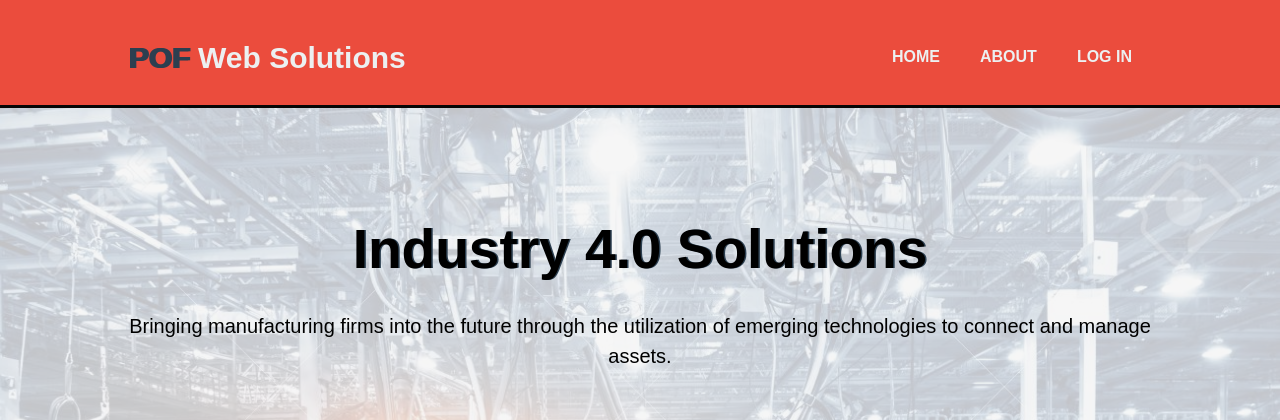
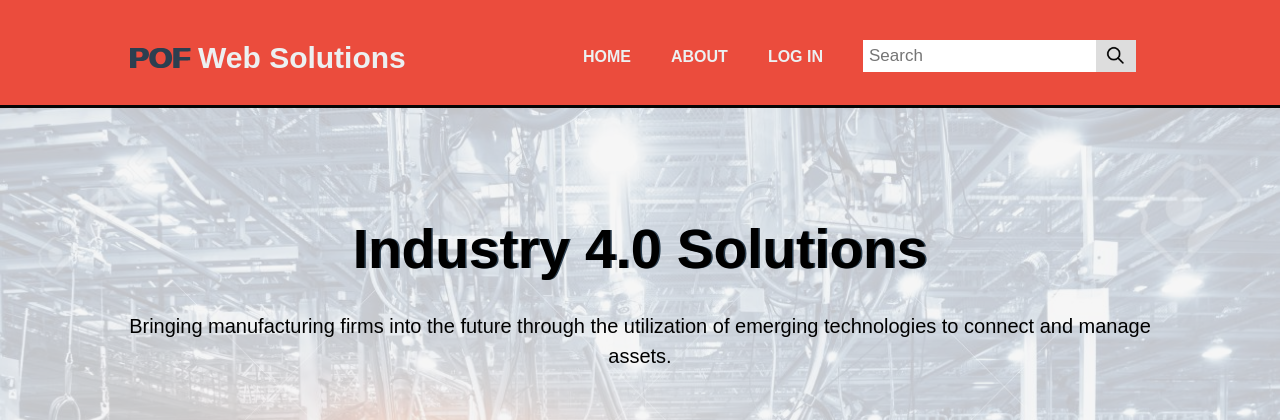
Before and after one commit to Ben-Costa/Plant_of_the_Future, a Flask app: page / in a window 1280 px wide. Shown: the top 420 px of the page. Run offline with Flask 2, Linux system fonts and the light colour scheme.

Commit message:
Added Search bar

```diff
--- a/POFWebpage/routes.py
+++ b/POFWebpage/routes.py
@@ -4,4 +4,4 @@ from flask import render_template, redirect, url_for
 @app.route('/')
 @app.route('/home')
 def home_page():
-    return render_template('pof_home.html')
+    return render_template('base.html')
--- a/POFWebpage/static/styles/pof_style.css
+++ b/POFWebpage/static/styles/pof_style.css
@@ -165,6 +165,42 @@ header li{
 header #branding{
     float: left;
 }
+header #search_bar{
+    display: inline;
+    float:right;
+    margin-top: -3px;
+    margin-right: 0px;
+    margin-left: 20px;
+}
+
+header #search_bar input[type = "search"]{
+    padding: 6px;
+    margin-top: 8px;
+    font-size: 17px;
+    border: none;
+}
+
+header #search_bar .button_2{
+    float: right;
+    padding: 6px 10px;
+    margin-top: 8px;
+    margin-right: 16px;
+    background: #ddd;
+    font-size: 17px;
+    border: none;
+    cursor: pointer;
+}
+
+header #search_bar .button_2 img{
+    display: block;
+    margin-left: auto;
+    margin-right: auto;
+    object-fit: cover;
+    width: 20px;
+    height: 20px;
+}
+
+
 
 header .highlight, header .current a{
     color: #2C3F50;
--- a/POFWebpage/templates/base.html
+++ b/POFWebpage/templates/base.html
@@ -0,0 +1,84 @@
+<!DOCTYPE html>
+
+<html>
+    <head>
+        <meta charset="utf-8">
+        <meta name="viewport" content="width=device-width">
+        <meta name="description" content="Industry 4.0 Web Service">
+        <meta name="keywords" content="Industry 4.0, Data Science, Data Engineering, Manufacturing">
+        <meta name="author" content="Ben Costa">
+
+        <title>
+            Hi
+        </title>
+        <link rel="stylesheet" type="text/css" href= "{{ url_for('static',filename='styles/pof_style.css') }}">
+    </head>
+    <body>
+        <header>
+            <div class="container">
+                <div id= "branding">
+                    <h1><span class = "highlight">POF</span> Web Solutions</h1> <!--span is inline level elements- if wrapped in div would go in own line-->
+                </div>
+
+                <div id="search_bar">
+                    <form>
+                        <input type="search" placeholder="Search">
+                        <button type="submit" class="button_2"><img src = "static/styles/search_image3.png"></button>
+                    </form>
+                </div>
+
+                <nav>
+                    <ul>
+                        <li ><a href="home.html">Home</a></li>
+                        <li ><a href="about.html">About</a></li>
+                        <li ><a href="login.html">Log In</a></li>
+                    </ul>
+             </nav>
+            </div>
+        </header>
+
+        <section id='showcase'>
+            <div class='container'>
+                <h1>Industry 4.0 Solutions</h1>
+                <p>Bringing manufacturing firms into the future through the utilization of emerging technologies to connect and manage assets.</p>
+            </div>
+        </section>
+
+        <section id="newsletter">
+            <div class='container'>
+                <h1>Suscribe to our mailing list</h1>
+                <form>
+                    <input type="email" placeholder="Enter Email...">
+                    <button type="submit" class="button_1">Subscribe</button>
+                </form>
+            </div>
+        </section>
+
+        <section id="services">
+            <div class="container">
+                <div class="box">
+                    <img src="static/styles/digitaltwins.png">
+                    <h3>Remote Asset Monitoring</h3>
+                    <p>Leverage IIOT and digital twins to monitor and make critical process decisions from around the globe</p>
+                </div>
+                <div class="box">
+                    <img src="static/styles/datasc.png">
+                    <h3>Process Data Insight</h3>
+                    <p>Use the power of the cloud to extract data from your process while avoiding common data infrastructure limitations</p>
+                </div>
+                <div class="box">
+                    <img src="static/styles/security.png">
+                    <h3>Security</h3>
+                    <p>Feel secured knowing your data is safe from ever increasing cybersecurity threats</p>
+                </div>
+            </div>
+        </section>
+
+        <footer>
+            <p>
+                POF TECHNOLOGIES, Copyright &copy; 2021
+            </p>
+
+        </footer>
+    </body>
+</html>
```
Also changed, not shown: POFWebpage/static/styles/search_image.png (added), POFWebpage/static/styles/search_image2.png (added), POFWebpage/static/styles/search_image3.png (added).
